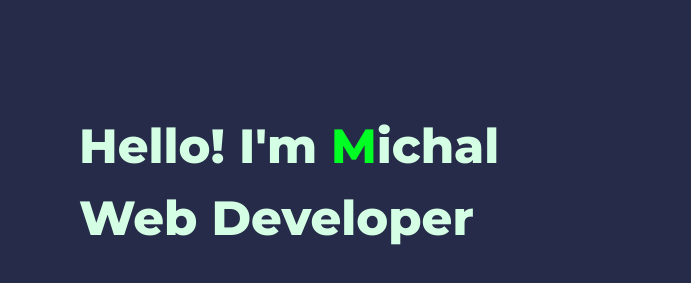
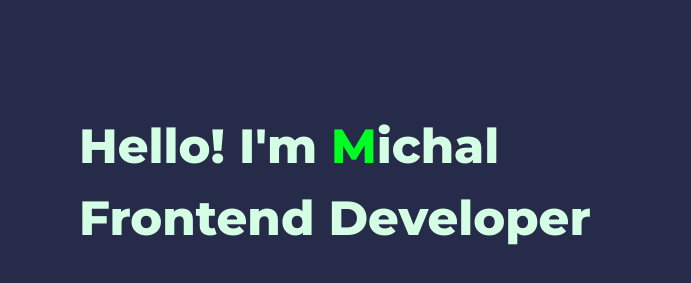
Before and after one commit to NewViewNewBeginning/Portfolio, a plain HTML site: page index.html in a window 1280 px wide. Shown: the part 101-384 px from the top of the page, 99-790 px from the left. Drawn offline with Linux system fonts and the light colour scheme.

Commit message:
add all project containers

```diff
--- a/index.html
+++ b/index.html
@@ -40,7 +40,7 @@
 
     <section class="home" id="home">
         <div class="home-text">
-            <h1>Hello! I'm <span class="letter-accent">M</span>ichal <br>Web Developer</h1>
+            <h1>Hello! I'm <span class="letter-accent">M</span>ichal <br>Frontend Developer</h1>
             <p>Once upon a digital time, I embarked on a journey to redefine web experiences. Welcome to the tale.</p>
             <div class="btn-section">
                 <a class="btn" href="#contact">Contact Me</a>
```
